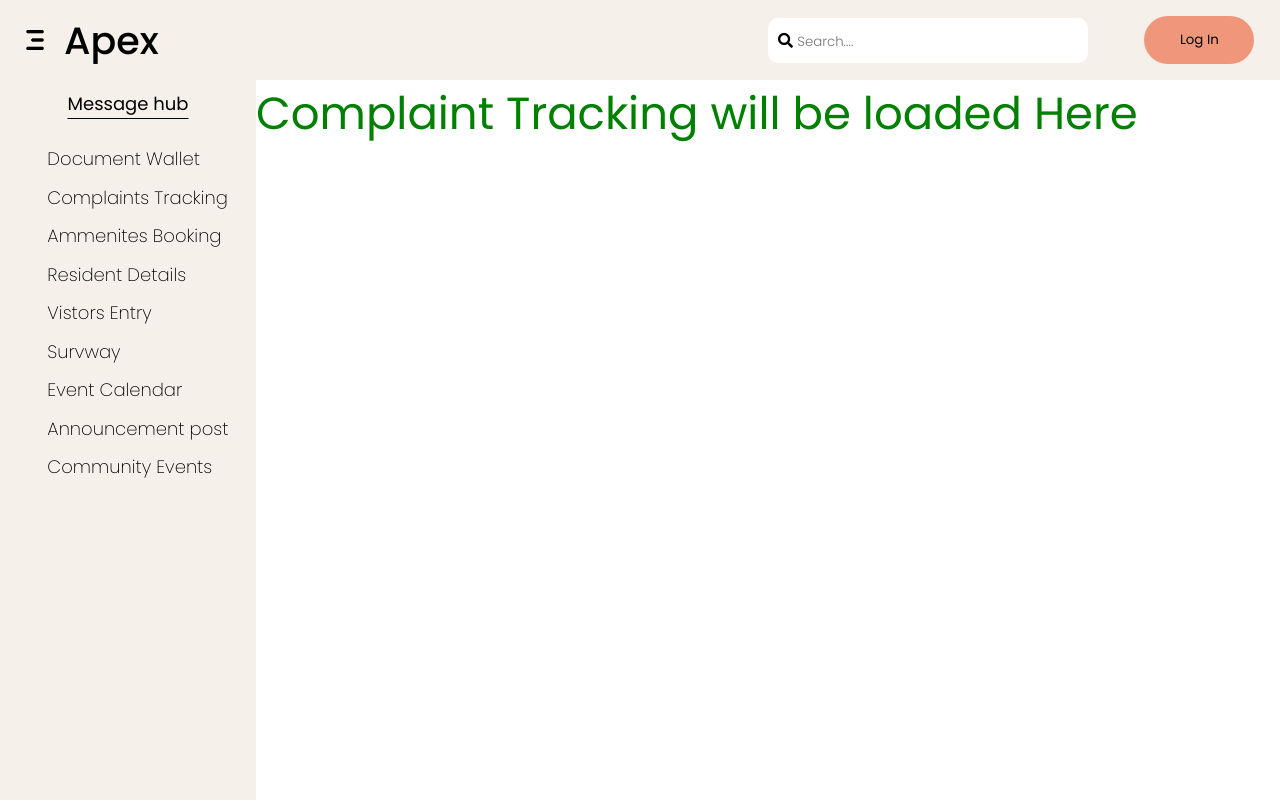
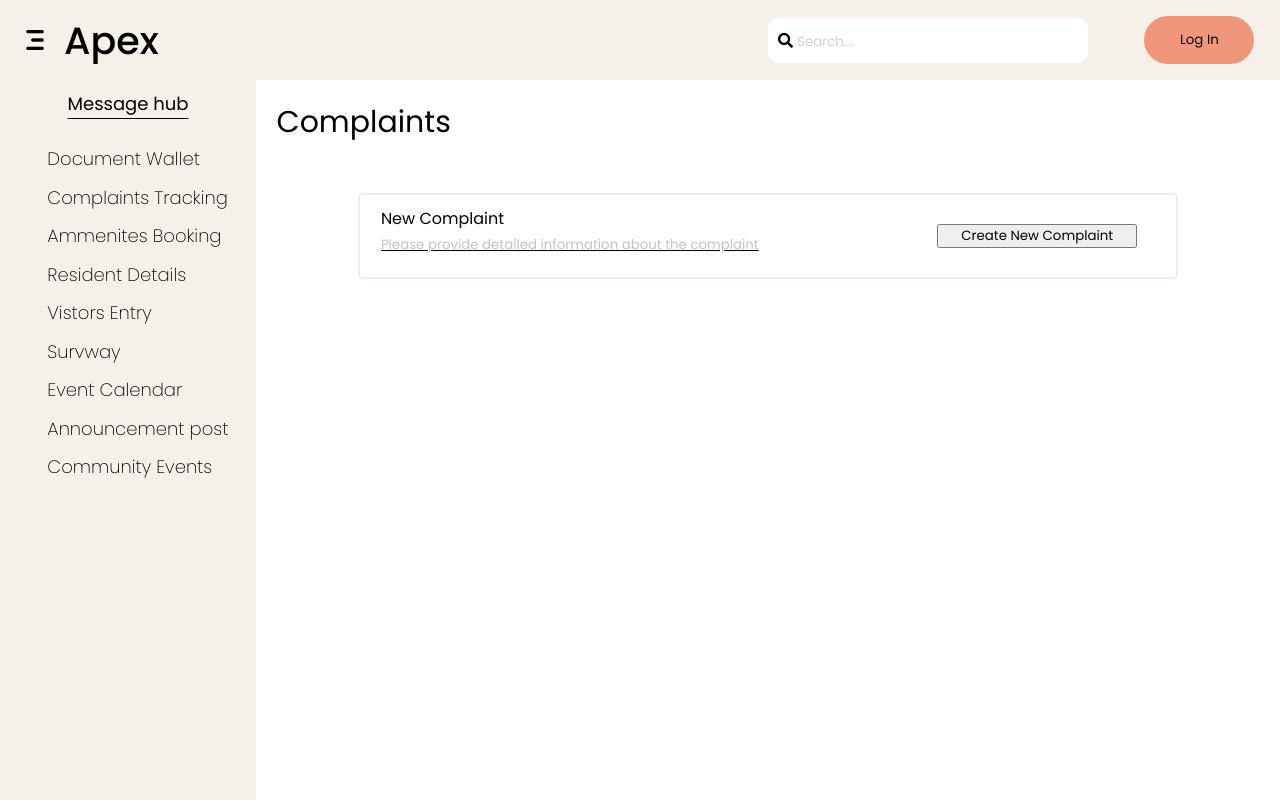
Before and after one commit to RiteshBorse/apex-webdev, a website with bundled scripts: page home-u.html in a window 1280 px wide. Both pictures are taken after a click on the item "Complaints Tracking". Built offline with nearby package versions, Linux system fonts and the light colour scheme.

Commit message:
complaint box added to event listener

```diff
--- a/home-u.html
+++ b/home-u.html
@@ -4,6 +4,7 @@
     <meta charset="UTF-8">
     <meta name="viewport" content="width=device-width, initial-scale=1.0">
     <link rel="stylesheet" type="text/css" href="stylesheets/home-u.css">
+    <link rel="stylesheet" href="stylesheets/features/complaint.css">
     <link rel="stylesheet" href="https://cdnjs.cloudflare.com/ajax/libs/font-awesome/5.15.4/css/all.min.css">
     <link rel="preconnect" href="https://fonts.googleapis.com">
     <link rel="preconnect" href="https://fonts.gstatic.com" crossorigin>
@@ -37,8 +38,6 @@
 
               <div class="parameters">
                 <ul>
-
-
                     <li class="js-document-wallet">Document  Wallet</li>
                     <li class="js-complaint-track">Complaints  Tracking </l>
                     <li class="js-ammenites-booking">Ammenites Booking</li>
@@ -52,7 +51,7 @@
               </div>
           </div>
           <div class="features js-features">
-              main content
+            main content
           </div>
       </div>
   </div>
--- a/scripts/home-u.js
+++ b/scripts/home-u.js
@@ -10,7 +10,24 @@ document.querySelector('.js-complaint-track')
     .addEventListener(('click'), () => {
         document.querySelector('.js-features')
             .innerHTML = `
-                <p style=" color : green ; font-size : 45px; "> Complaint Tracking will be loaded Here</p>
+            <div class="title-complaint">Complaints</div>
+            <div class="complaint-box">
+                <div class="complaint-input">
+                    <div class="complaint-input-title">New Complaint</div>
+                    <input type="text" class="complaint-input-data"
+                        placeholder="Please provide detailed information about the complaint">
+                    <style>
+                        input[type="text"]::placeholder {
+
+                            color: #c5c3c3;
+                        }
+                    </style>
+
+                </div>
+                <div class="complaint-button-div">
+                    <button class="complaint-button">Create New Complaint</button>
+                </div>
+            </div>
             `;
     });
 
--- /dev/null
+++ b/stylesheets/features/complaint.css
@@ -0,0 +1,64 @@
+.features {
+    display: flex;
+    flex-direction: column;
+    align-items: flex-start;
+    background-color: #ffffff;
+}
+
+.title-complaint {
+    height: 10%;
+    font-size: 30px;
+    margin: 2%;
+    align-items: center;
+    justify-content: center;
+}
+
+.complaint-box {
+    display: flex;
+    flex-direction: row;
+    width: 80%;
+    height: 12%;
+    background-color: #ffffff;
+    border: 2px solid #f1eded;
+    border-radius: 5px;
+    padding-left: 2%;
+    align-self: center;
+    box-sizing: border-box;
+}
+
+.complaint-input {
+    width: 70%;
+}
+
+.complaint-input-title {
+    padding-top: 2%;
+    padding-bottom: 0;
+    height: auto;
+    width: 800px;
+}
+
+.complaint-input-data {
+    height: auto;
+    width: 70%;
+    padding-top: 0;
+    width: none;
+    border: none;
+    outline: none;
+    text-decoration: underline;
+}
+
+.complaint-button {
+    width: 200px;
+    display: flex;
+    height: 30%;
+    align-items: center;
+    padding: 1%;
+    justify-content: center;
+}
+
+.complaint-button-div {
+    display: flex;
+    width: auto;
+    justify-self: center;
+    align-items: center;
+}
```
